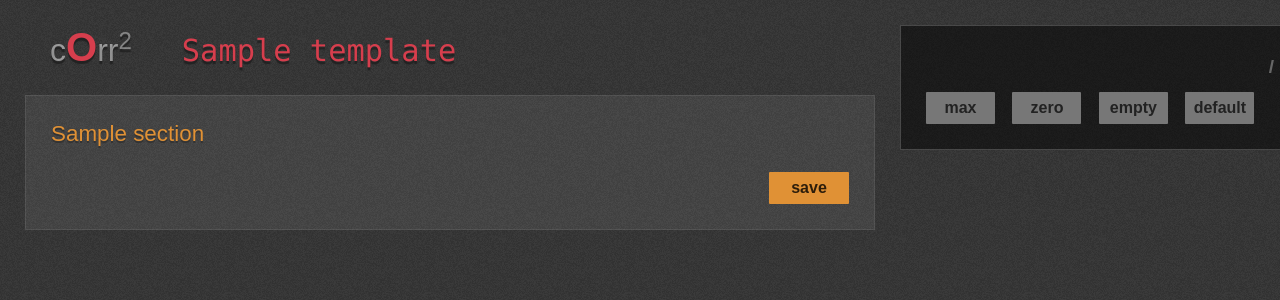
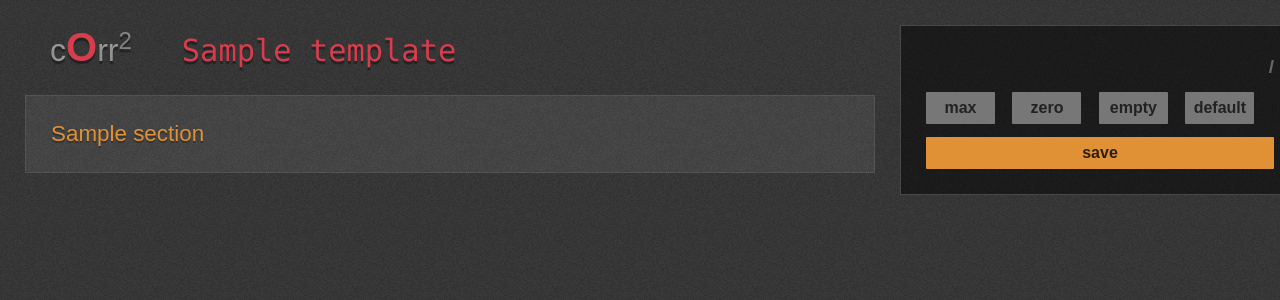
Before and after one commit to eepp/corr2, a Flask app: template corr2/templates/corr2.htm in a window 1280 px wide. Shown: the top 300 px of the page. Run offline with Flask 2, Linux system fonts and the light colour scheme; the template is opened without the code that fills it: most values are stand-ins (such as "Sample title", 1, 10 or a date in 2020); style sheets or scripts are compiled from the project's sources.

Commit message:
Make save button fixed

```diff
--- a/corr2/static/js/corr2.js
+++ b/corr2/static/js/corr2.js
@@ -145,7 +145,13 @@ function validateForm() {
     return validForm;
 }
 
-function initSaveAction() {
+function initSaveActions() {
+    // button
+    $('#btn-save').click(function() {
+        submitForm();
+    });
+
+    // form validation
     $('#corr form').submit(function(e) {
         if (validateForm()) {
             if (confirm('save?')) {
@@ -494,10 +500,10 @@ function init() {
     initCorrModel();
     initInTotFields();
     initMandatoryFields();
-    initInTotFieldsActions();
+    initInTotFieldsActions()
     initRowsActions();
     initKeysActions();
-    initSaveAction();
+    initSaveActions();
     initStatus();
     initFocusFirstField();
 }
--- a/corr2/templates/corr2.htm
+++ b/corr2/templates/corr2.htm
@@ -86,13 +86,6 @@
                         {% endfor %}
                     </div>
                 {% endfor %}
-
-                <div class="section">
-                    <div class="input-row submit">
-                        <div class="input"><input type="submit" value="save"></div>
-                        <div class="clear"></div>
-                    </div>
-                </div>
             </form>
         </div>
     </div>
@@ -109,6 +102,9 @@
                 <div class="btn" id="btn-empty">empty</div>
                 <div class="btn" id="btn-def">default</div>
             </div>
+            <div class="submit">
+                <button id="btn-save">save</button>
+            </div>
         </div>
         <div class="box info" id="info-box">
             <h2>info</h2>
--- a/less/corr2.less
+++ b/less/corr2.less
@@ -306,6 +306,7 @@ body {
             }
             .ctrl {
                 text-align: left;
+                margin-bottom: @gutter-half;
 
                 .btn {
                     .press-btn;
@@ -329,6 +330,21 @@ body {
                     }
                     &.zero {
                         .min-btn;
+                    }
+                }
+            }
+            .submit {
+                button {
+                    .press-btn;
+                    .border-box;
+                    width: 100%;
+                    color: fade(black, 80%);
+                    background-color: @color-section-title;
+                    &:hover {
+                        background-color: lighten(@color-section-title, 10%);
+                    }
+                    &:active {
+                        background-color: darken(@color-section-title, 10%);
                     }
                 }
             }
```
